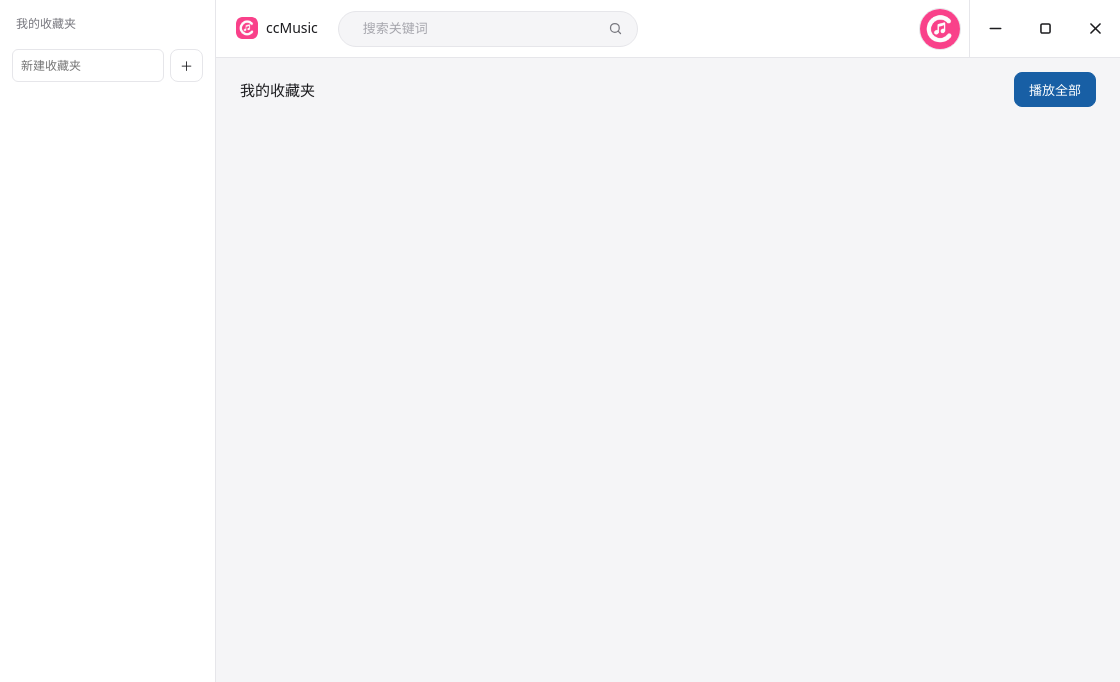
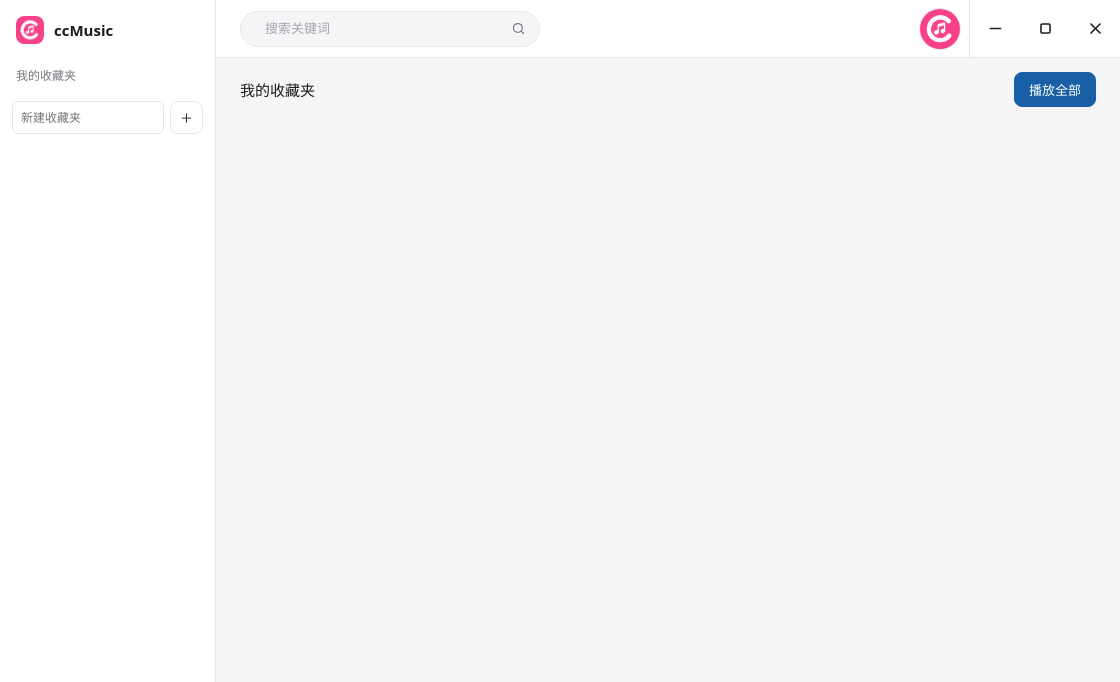
Before and after one commit to Quinloan/ccMusic-B-, an Electron app: page renderer/index.html in a window 1120 px wide. Shown: the top 682 px of the page. Drawn offline with Linux system fonts and the light colour scheme; no server answers.

Commit message:
feat: 品牌区移入侧栏顶部（我的收藏夹之上），顶栏只留搜索框/头像/窗口按钮

```diff
--- a/renderer/index.html
+++ b/renderer/index.html
@@ -10,6 +10,10 @@
 <body>
 <div class="app">
   <aside class="side">
+    <div class="side-brand">
+      <img class="side-brand-logo" src="../assets/icon.png" alt="" />
+      <span>ccMusic</span>
+    </div>
     <div class="side-label">我的收藏夹</div>
     <div id="folders" class="folders"></div>
     <div class="newfolder">
@@ -22,7 +26,6 @@
 
   <div class="right-col">
     <header class="topbar">
-      <div class="brand"><img class="brand-logo" src="../assets/icon.png" alt="" /><span>ccMusic</span></div>
       <div class="searchbox">
         <input id="kw" type="text" placeholder="搜索关键词" />
         <button id="go" class="go-icon" title="搜索" aria-label="搜索">
--- a/renderer/style.css
+++ b/renderer/style.css
@@ -171,11 +171,12 @@ body {
   display: flex; align-items: center; gap: 0; padding: 0 0 0 20px;
   -webkit-app-region: drag;
 }
-.brand {
-  font-size: 14px; font-weight: 500; flex: 0 0 auto; margin-right: 16px;
-  display: flex; align-items: center; gap: 8px;
+/* 侧栏顶部品牌区（收藏夹板块之上，留足间距把下方板块推下去） */
+.side-brand {
+  display: flex; align-items: center; gap: 10px;
+  padding: 2px 16px 22px; font-size: 15px; font-weight: 600;
 }
-.brand-logo { width: 22px; height: 22px; border-radius: 6px; object-fit: cover; }
+.side-brand-logo { width: 28px; height: 28px; border-radius: 8px; object-fit: cover; }
 .topbar-avatar {
   width: 58px; height: 100%; flex: 0 0 58px; padding: 0; border: none;
   background: transparent; border-radius: 0; cursor: pointer;
```
